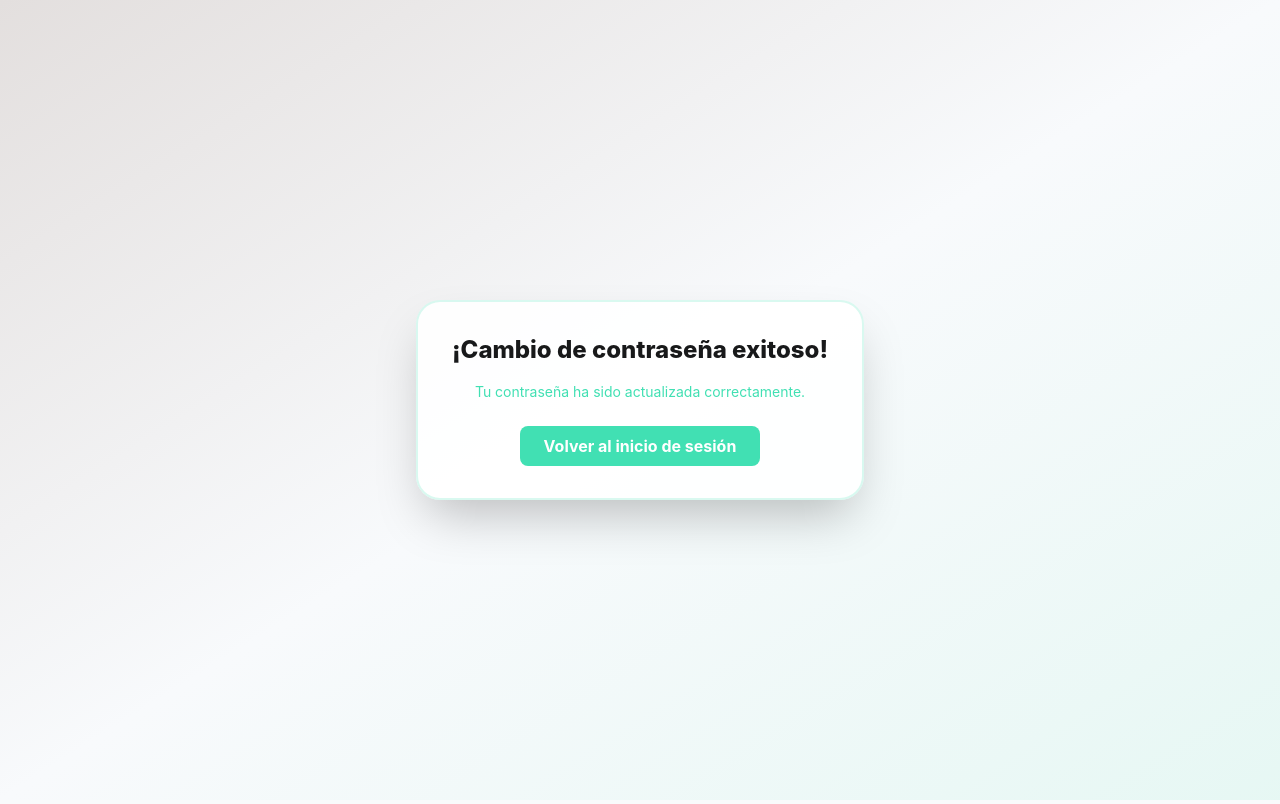
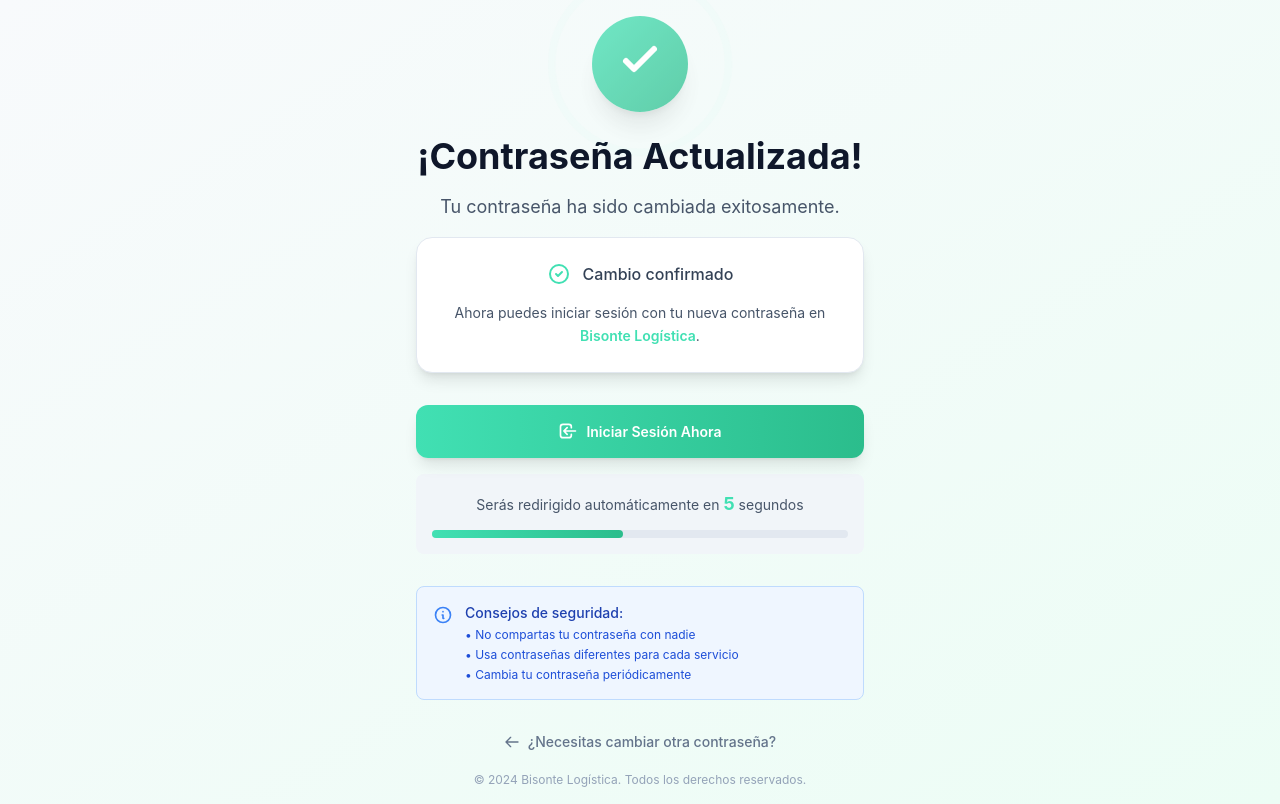
Before and after one commit to 3000bisonte/Bisonte-modificado, a Next.js app: page /recuperar/exito in a window 1280 px wide. Built offline with nearby package versions, Linux system fonts and the light colour scheme.

Commit message:
nuevasvalidaciones

```diff
--- a/src/app/recuperar/exito/page.js
+++ b/src/app/recuperar/exito/page.js
@@ -1,17 +1,145 @@
-export default function ExitoRecuperar() {
+"use client";
+import { useRouter } from "next/navigation";
+import { useEffect, useState } from "react";
+
+export default function ExitoRecuperacion() {
+  const router = useRouter();
+  const [countdown, setCountdown] = useState(10);
+
+  useEffect(() => {
+    const timer = setInterval(() => {
+      setCountdown((prev) => {
+        if (prev <= 1) {
+          clearInterval(timer);
+          router.push("/");
+          return 0;
+        }
+        return prev - 1;
+      });
+    }, 1000);
+
+    return () => clearInterval(timer);
+  }, [router]);
+
+  const handleGoToLogin = () => {
+    router.push("/");
+  };
+
   return (
-    <div className="min-h-screen flex items-center justify-center bg-gradient-to-br from-[#e3dfde] via-[#f8fafc] to-[#41e0b3]/10 px-4">
-      <div className="w-full max-w-md bg-white/90 rounded-3xl shadow-2xl border-2 border-[#41e0b3]/20 p-8 flex flex-col items-center">
-        <h2 className="text-2xl font-extrabold mb-4 text-[#18191A] text-center">¡Cambio de contraseña exitoso!</h2>
-        <p className="text-[#41e0b3] text-center mb-6 text-sm">
-          Tu contraseña ha sido actualizada correctamente.
-        </p>
-        <a
-          href="/"
-          className="inline-block px-6 py-2 bg-[#41e0b3] text-white rounded-lg font-bold hover:bg-[#2bbd8c] transition"
-        >
-          Volver al inicio de sesión
-        </a>
+    <div className="min-h-screen w-full bg-gradient-to-br from-slate-50 to-emerald-50 flex items-center justify-center p-4">
+      <div className="w-full max-w-md">
+
+        {/* Animación de éxito */}
+        <div className="text-center mb-8">
+          <div className="relative inline-flex items-center justify-center w-24 h-24 mb-6">
+            {/* Círculo de fondo con animación */}
+            <div className="absolute inset-0 bg-gradient-to-br from-[#41e0b3] to-[#2bbd8c] rounded-full shadow-xl animate-pulse"></div>
+
+            {/* Ícono de checkmark con animación */}
+            <div className="relative z-10 animate-bounce">
+              <svg className="w-12 h-12 text-white" fill="none" stroke="currentColor" strokeWidth="3" viewBox="0 0 24 24">
+                <path strokeLinecap="round" strokeLinejoin="round" d="M5 13l4 4L19 7" />
+              </svg>
+            </div>
+
+            {/* Efecto de ondas */}
+            <div className="absolute inset-0 rounded-full border-4 border-[#41e0b3] animate-ping opacity-30"></div>
+          </div>
+
+          <h1 className="text-4xl font-bold text-slate-900 mb-4">
+            ¡Contraseña Actualizada!
+          </h1>
+
+          <div className="space-y-4">
+            <p className="text-lg text-slate-600 leading-relaxed">
+              Tu contraseña ha sido cambiada exitosamente.
+            </p>
+
+            <div className="bg-white rounded-2xl shadow-lg border border-slate-200 p-6">
+              <div className="flex items-center justify-center space-x-3 mb-4">
+                <svg className="w-6 h-6 text-[#41e0b3]" fill="none" stroke="currentColor" strokeWidth="2" viewBox="0 0 24 24">
+                  <path strokeLinecap="round" strokeLinejoin="round" d="M9 12l2 2 4-4m6 2a9 9 0 11-18 0 9 9 0 0118 0z" />
+                </svg>
+                <span className="text-slate-700 font-medium">Cambio confirmado</span>
+              </div>
+
+              <p className="text-slate-600 text-sm leading-relaxed">
+                Ahora puedes iniciar sesión con tu nueva contraseña en
+                <span className="font-semibold text-[#41e0b3]"> Bisonte Logística</span>.
+              </p>
+            </div>
+          </div>
+        </div>
+
+        {/* Botones de acción */}
+        <div className="space-y-4">
+          <button
+            onClick={handleGoToLogin}
+            className="w-full bg-gradient-to-r from-[#41e0b3] to-[#2bbd8c] text-white font-semibold py-4 px-6 rounded-xl shadow-lg hover:shadow-xl hover:from-[#2bbd8c] hover:to-[#41e0b3] focus:outline-none focus:ring-2 focus:ring-[#41e0b3] focus:ring-offset-2 transition-all duration-200 transform hover:scale-[1.02] active:scale-[0.98]"
+          >
+            <span className="flex items-center justify-center space-x-2">
+              <svg className="w-5 h-5" fill="none" stroke="currentColor" strokeWidth="2" viewBox="0 0 24 24">
+                <path strokeLinecap="round" strokeLinejoin="round" d="M11 16l-4-4m0 0l4-4m-4 4h14m-5 4v1a3 3 0 01-3 3H6a3 3 0 01-3-3V7a3 3 0 013-3h7a3 3 0 013 3v1" />
+              </svg>
+              <span>Iniciar Sesión Ahora</span>
+            </span>
+          </button>
+
+          {/* Contador automático */}
+          <div className="bg-slate-100 rounded-lg p-4 text-center">
+            <p className="text-slate-600 text-sm">
+              Serás redirigido automáticamente en{" "}
+              <span className="font-bold text-[#41e0b3] text-lg">{countdown}</span>{" "}
+              segundo{countdown !== 1 ? 's' : ''}
+            </p>
+
+            {/* Barra de progreso */}
+            <div className="w-full bg-slate-200 rounded-full h-2 mt-3">
+              <div
+                className="bg-gradient-to-r from-[#41e0b3] to-[#2bbd8c] h-2 rounded-full transition-all duration-1000 ease-linear"
+                style={{ width: `${((10 - countdown) / 10) * 100}%` }}
+              ></div>
+            </div>
+          </div>
+        </div>
+
+        {/* Información adicional */}
+        <div className="mt-8 text-center">
+          <div className="bg-blue-50 border border-blue-200 rounded-lg p-4">
+            <div className="flex items-start space-x-3">
+              <svg className="w-5 h-5 text-blue-500 mt-0.5 flex-shrink-0" fill="none" stroke="currentColor" strokeWidth="2" viewBox="0 0 24 24">
+                <path strokeLinecap="round" strokeLinejoin="round" d="M13 16h-1v-4h-1m1-4h.01M21 12a9 9 0 11-18 0 9 9 0 0118 0z" />
+              </svg>
+              <div className="text-left">
+                <p className="text-blue-800 font-medium text-sm mb-1">
+                  Consejos de seguridad:
+                </p>
+                <ul className="text-blue-700 text-xs space-y-1">
+                  <li>• No compartas tu contraseña con nadie</li>
+                  <li>• Usa contraseñas diferentes para cada servicio</li>
+                  <li>• Cambia tu contraseña periódicamente</li>
+                </ul>
+              </div>
+            </div>
+          </div>
+        </div>
+
+        {/* Enlaces adicionales */}
+        <div className="mt-6 text-center space-y-3">
+          <button
+            onClick={() => router.push("/recuperar")}
+            className="inline-flex items-center text-slate-500 hover:text-[#41e0b3] text-sm font-medium transition-colors duration-200 group"
+          >
+            <svg className="w-4 h-4 mr-2 group-hover:-translate-x-1 transition-transform duration-200" fill="none" stroke="currentColor" strokeWidth="2" viewBox="0 0 24 24">
+              <path strokeLinecap="round" strokeLinejoin="round" d="M10 19l-7-7m0 0l7-7m-7 7h18" />
+            </svg>
+            ¿Necesitas cambiar otra contraseña?
+          </button>
+
+          <div className="text-slate-400 text-xs">
+            <p>© 2024 Bisonte Logística. Todos los derechos reservados.</p>
+          </div>
+        </div>
       </div>
     </div>
   );
--- a/src/app/recuperar/validar-token/page.js
+++ b/src/app/recuperar/validar-token/page.js
@@ -77,7 +77,7 @@ export default function ValidarToken() {
       if (res.ok && data.ok) {
         setMsg("¡Contraseña actualizada exitosamente!");
         setTimeout(() => {
-          router.push("recuperar/exito");
+          router.push("/recuperar/exito");
         }, 2000);
       } else {
         console.error('❌ Error del servidor:', data.error);
```
